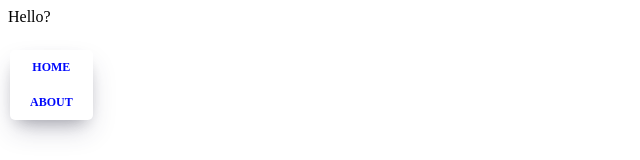
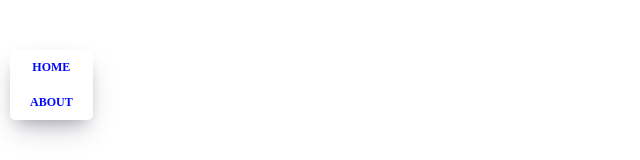
Before and after one commit to wookkl/movie_app, a React (Create React App) app: page /#/movie-detail in a window 1280 px wide. Shown: the top 160 px of the page, without its empty margins (0-640 px from the left). Built offline with nearby package versions, Linux system fonts and the light colour scheme.

Commit message:
redirecting

```diff
--- a/src/App.js
+++ b/src/App.js
@@ -13,7 +13,7 @@ function App(){
     <Navigation/>
     <Route path="/" exact={true} component={Home} />
     <Route path="/about" component={About} />
-    <Route path="/movie-detail" component={Detail} />
+    <Route path="/movie/:id" component={Detail} />
     </HashRouter>
 }
 
--- a/src/components/Movie.css
+++ b/src/components/Movie.css
@@ -1,5 +1,7 @@
+.movies a {
+  width: 45%;
+}
 .movies__movie {
-  width: 45%;
   display: flex;
   background-color: white;
   margin: 35px;
--- a/src/components/Movie.js
+++ b/src/components/Movie.js
@@ -3,10 +3,10 @@ import {Link} from "react-router-dom";
 import PropTypes from "prop-types";
 import "./Movie.css";
 
-function Movie({year, title, summary, poster, genres}) {
+function Movie({id, year, title, summary, poster, genres}) {
     return (
         <Link to ={{
-            pathname:"/movie-detail",
+            pathname:`/movie/${id}`,
             state:{
                 year,
                 title,
--- a/src/routes/About.js
+++ b/src/routes/About.js
@@ -1,7 +1,8 @@
 import React from "react";
 import "./About.css";
 
-function About() {
+function About(props) {
+  console.log(props);
   return (
     <div className="about__container">
       <span>
--- a/src/routes/Detail.js
+++ b/src/routes/Detail.js
@@ -1,8 +1,21 @@
-import { func } from "prop-types";
 import React from "react";
+import { Redirect } from "react-router-dom";
+import "./Detail.css";
 
-function Detail() {
-    return <span>Hello?</span>;
+class Detail extends React.Component {
+    componentDidMount(){
+        const {location, history} = this.props;
+        if(location.state === undefined ){
+            history.push("/");
+        }
+    }
+
+    render(){
+        const {location} = this.props;
+        //year, title, summary, poster, genres
+
+        return <span>location..t</span>
+    }
 }
 
 export default Detail;
--- a/src/routes/Home.js
+++ b/src/routes/Home.js
@@ -32,7 +32,7 @@ class Home extends React.Component{
             <div className="movies">
             {movies.map(movie => (
                 <Movie
-                key={movie.id}
+                id={movie.id}
                 year = {movie.year}
                 title = {movie.title}
                 summary = {movie.summary}
```
